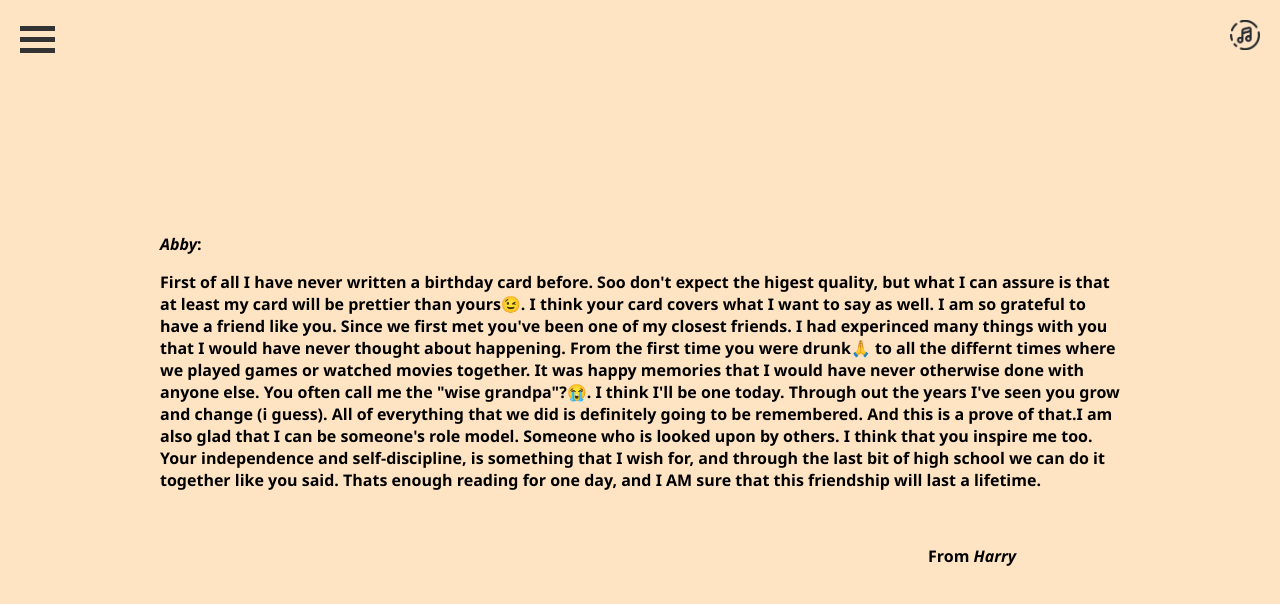
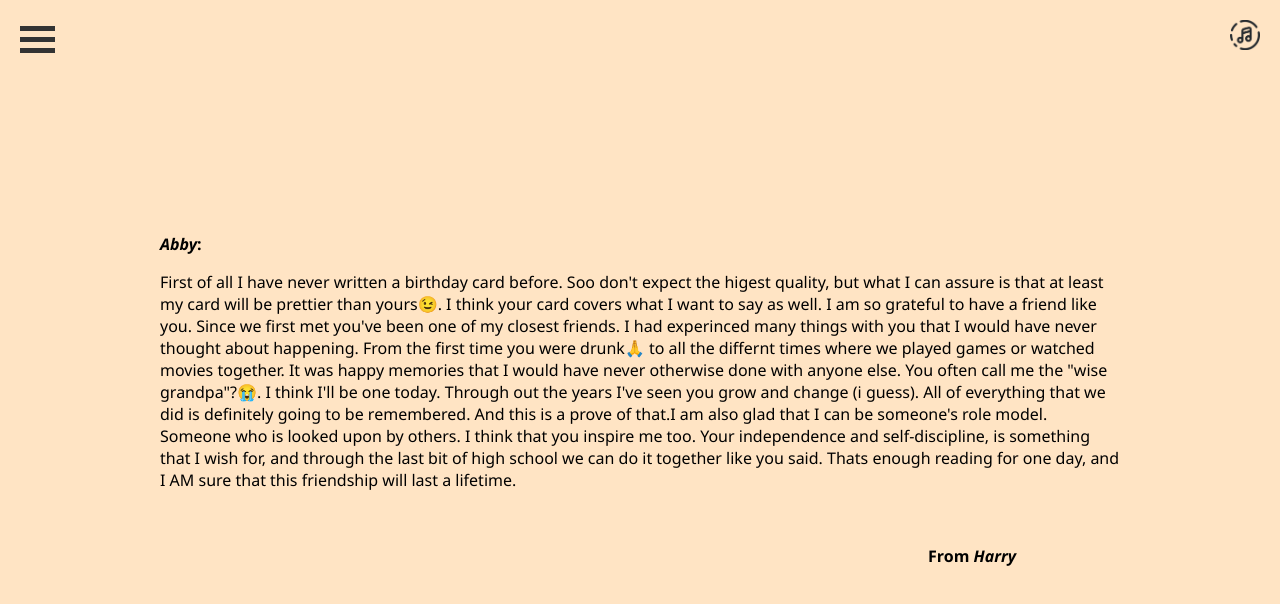
Before and after one commit to 2Ddreams/2Ddreams.github.io, a plain HTML site: page v2/Abby/AbbyMemory.html in a window 1280 px wide. Drawn offline with Linux system fonts and the light colour scheme.

Commit message:
changed the main text from bold to normal

```diff
--- a/v2/Abby/AbbyMemory.css
+++ b/v2/Abby/AbbyMemory.css
@@ -14,6 +14,10 @@ body {
 }
 p {
   opacity: 0;
+}
+
+.card-text {
+  font-weight: normal;
 }
 .container {
   text-align: center;
```
